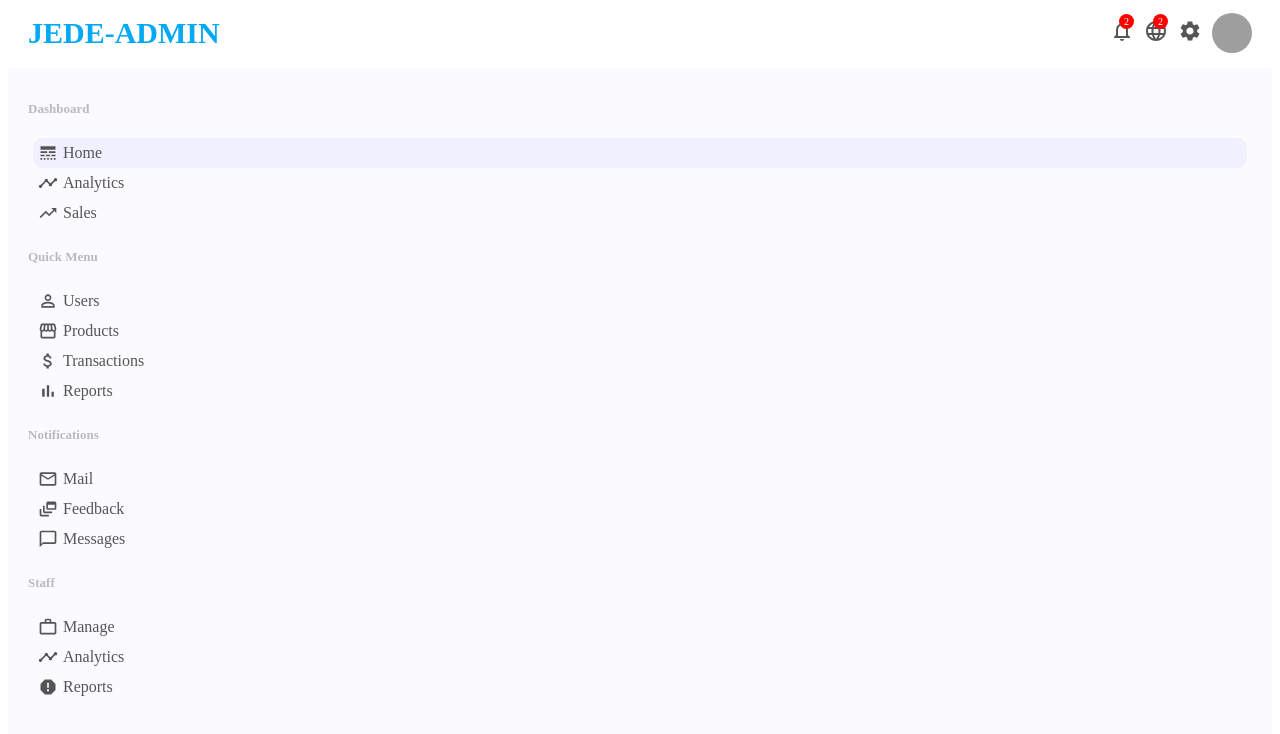
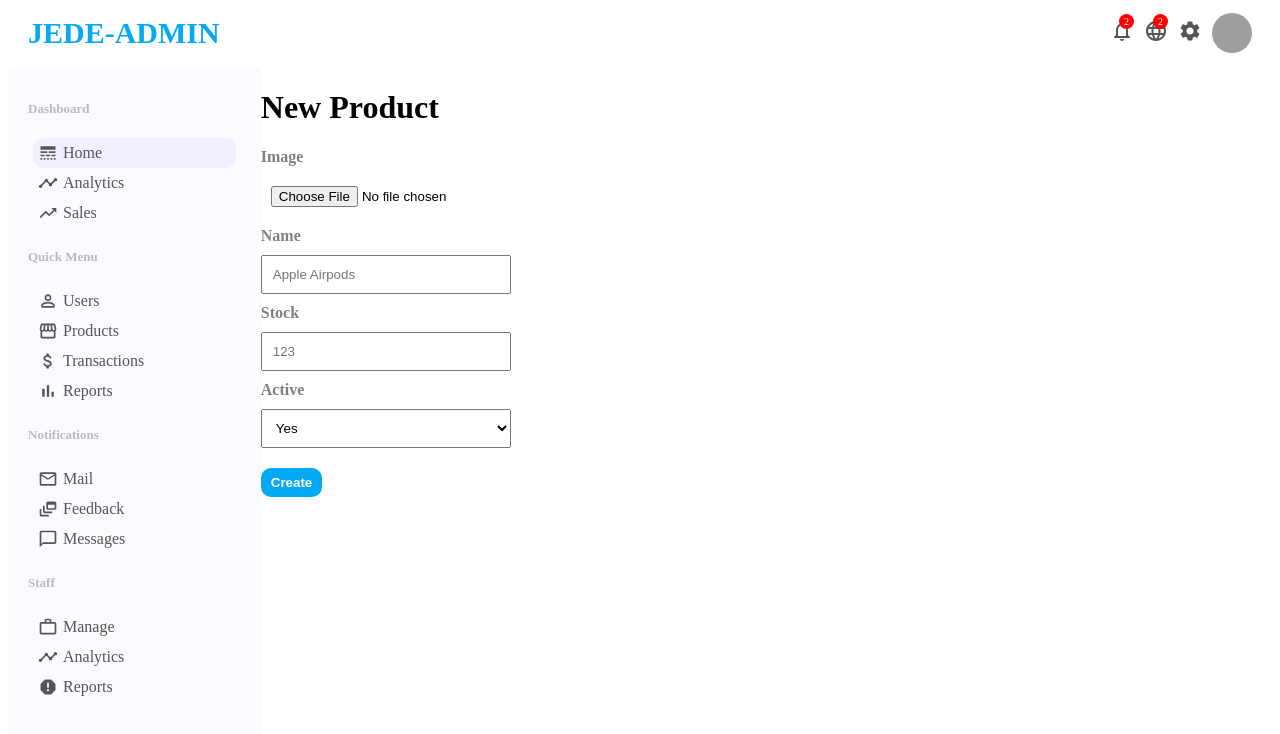
Before and after one commit to JonnathanE/admin-dashboard-react, a React (Create React App) app: page /newproduct in a window 1280 px wide. Shown: the top 734 px of the page. Built offline with nearby package versions, Linux system fonts and the light colour scheme; grey boxes are pictures that could not be loaded; the HTML template or start-up script is replaced by a standard one.

Commit message:
create the page to add a new user

```diff
--- a/src/App.js
+++ b/src/App.js
@@ -3,6 +3,7 @@
 import Sidebar from './components/Sidebar/Sidebar.jsx';
 import Topbar from './components/Topbar/Topbar.jsx';
 import Home from './pages/Home/Home.jsx';
+import NewProduct from "./pages/NewProduct/NewProduct";
 import NewUser from "./pages/NewUser/NewUser";
 import Product from "./pages/Product/Product";
 import ProductList from "./pages/ProductList/ProductList";
@@ -22,6 +23,7 @@
           <Route path='/newUser' element={<NewUser />} />
           <Route path='/products' element={<ProductList />} />
           <Route path='/product/:productId' element={<Product />} />
+          <Route path='/newproduct' element={<NewProduct />} />
         </Routes>
       </div>
     </BrowserRouter>
--- a/src/components/Sidebar/Sidebar.jsx
+++ b/src/components/Sidebar/Sidebar.jsx
@@ -24,10 +24,12 @@
                 <div className="sidebarMenu">
                     <h3 className="sidebarTitle">Dashboard</h3>
                     <ul className="sidebarList">
-                        <li className="sidebarListItem active">
-                            <LineStyle className='sidebarIcon' />
-                            Home
-                        </li>
+                        <Link to='/' className='link'>
+                            <li className="sidebarListItem active">
+                                <LineStyle className='sidebarIcon' />
+                                Home
+                            </li>
+                        </Link>
                         <li className="sidebarListItem">
                             <Timeline className='sidebarIcon' />
                             Analytics
--- /dev/null
+++ b/src/pages/NewProduct/NewProduct.jsx
@@ -0,0 +1,33 @@
+import './newProduct.css';
+
+const NewProduct = () => {
+    return (
+        <div className="newProduct">
+            <h1 className="addProductTitle">New Product</h1>
+            <form className="addProductForm">
+                <div className="addProductItem">
+                    <label>Image</label>
+                    <input type="file" id="file" />
+                </div>
+                <div className="addProductItem">
+                    <label>Name</label>
+                    <input type="text" placeholder="Apple Airpods" />
+                </div>
+                <div className="addProductItem">
+                    <label>Stock</label>
+                    <input type="text" placeholder="123" />
+                </div>
+                <div className="addProductItem">
+                    <label>Active</label>
+                    <select name="active" id="active">
+                        <option value="yes">Yes</option>
+                        <option value="no">No</option>
+                    </select>
+                </div>
+                <button className="addProductButton">Create</button>
+            </form>
+        </div>
+    );
+};
+
+export default NewProduct;
--- /dev/null
+++ b/src/pages/NewProduct/newProduct.css
@@ -0,0 +1,39 @@
+.newProduct {
+    flex: 4;
+}
+
+.addProductForm {
+    margin-top: 10px;
+}
+
+.addProductItem {
+    width         : 250px;
+    display       : flex;
+    flex-direction: column;
+    margin-bottom : 10px;
+}
+
+.addProductItem>label {
+    color        : gray;
+    font-weight  : 600;
+    margin-bottom: 10px;
+}
+
+.addProductItem>input {
+    padding: 10px;
+}
+
+.addProductItem>select {
+    padding: 10px;
+}
+
+.addProductButton {
+    margin-top      : 10px;
+    padding         : 7px 10px;
+    border          : none;
+    border-radius   : 10px;
+    background-color: #03A9F4;
+    color           : white;
+    font-weight     : 600;
+    cursor          : pointer;
+}
```
